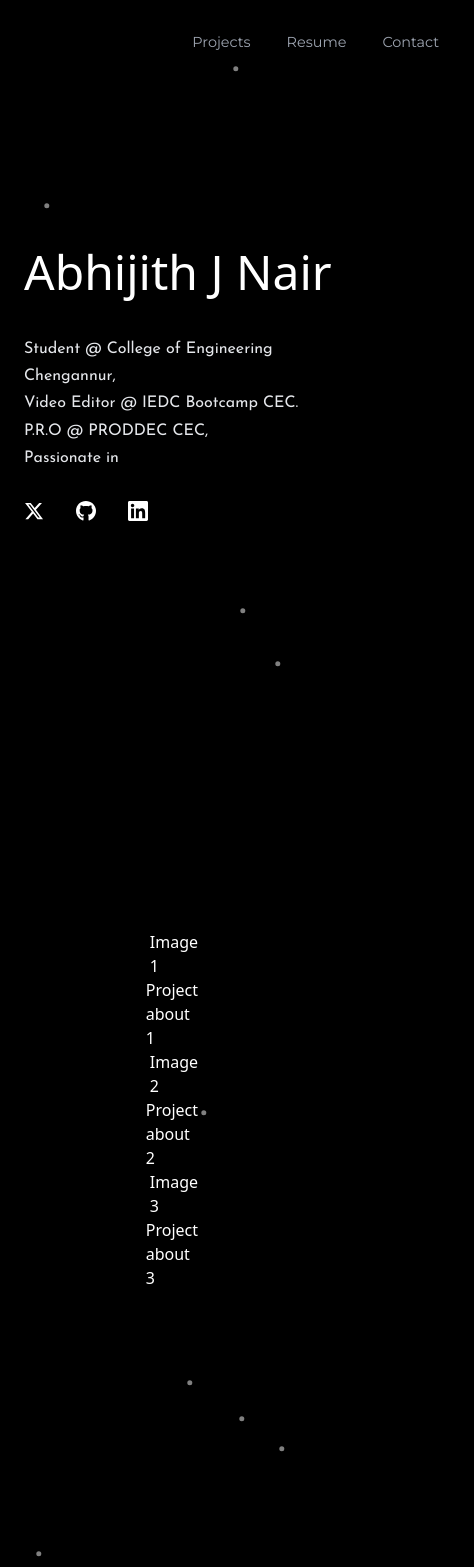
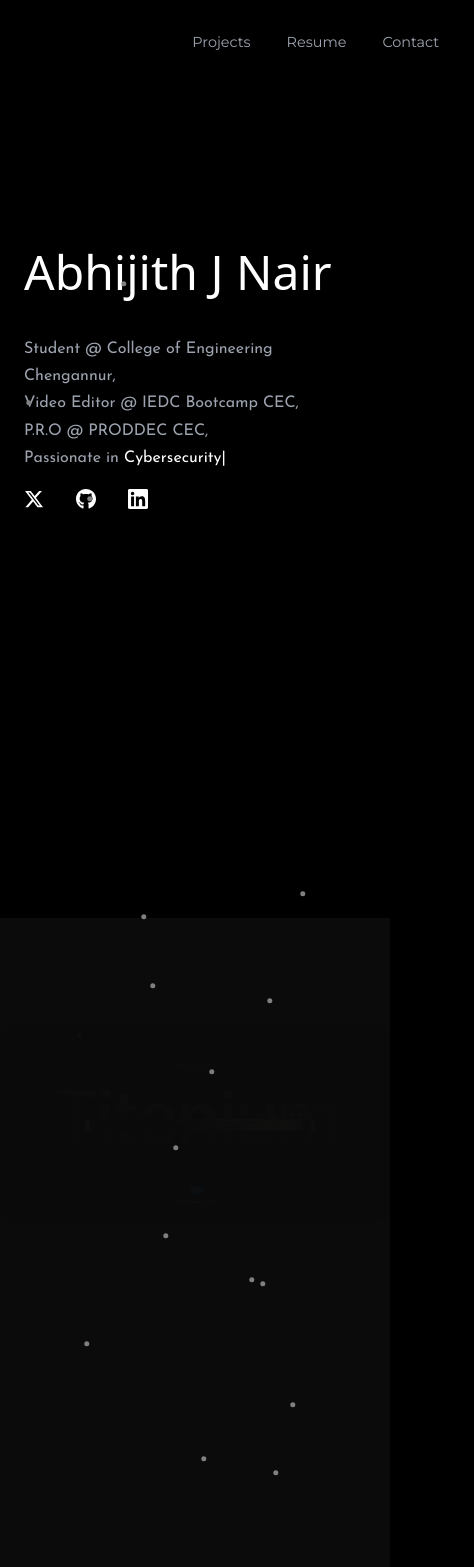
Before and after one commit to ACE-Z666/My-Portfolio, a React (Vite) app: page / in a window 390 px wide. Shown: the top 1567 px of the page, 474 px wide, since content can reach past the window. Built offline with nearby package versions, Linux system fonts and the light colour scheme.

Commit message:
Completed the Desktop View.  # Please enter the commit message for your changes. Lines starting

```diff
--- a/package.json
+++ b/package.json
@@ -18,7 +18,8 @@
     "react-responsive": "^10.0.0",
     "react-responsive-carousel": "^3.2.23",
     "react-router-dom": "^6.22.3",
-    "react-scrollbars-custom": "^4.1.1"
+    "react-scrollbars-custom": "^4.1.1",
+    "react-typed": "^2.0.12"
   },
   "devDependencies": {
     "@types/react": "^18.2.56",
--- a/src/components/About.jsx
+++ b/src/components/About.jsx
@@ -14,7 +14,7 @@ const About = () => {
     })
 
     animateWithGsap('#my-pic', {
-      scale: 1, opacity: 1, duration: 1, ease: 'ease-in'} ,{scrub: true})
+      scale: 1, opacity: 1, duration: 1, ease: 'ease-in'} ,{scrub: 5.5})
 
       animateWithGsap('#about-text1', {y: 0,
         opacity: 1,
--- a/src/components/Dotlayer.jsx
+++ b/src/components/Dotlayer.jsx
@@ -96,7 +96,7 @@ const DotLayer = () => {
 
   return (
     <div ref={dotContainerRef} className="dot-layer absolute inset-0 z-10 pointer-events-none">
-      {Array.from({ length: 30 }).map((_, index) => {
+      {Array.from({ length: 60 }).map((_, index) => { // Increase the number of dots here
         let top, left;
         do {
           top = Math.random() * 100;
--- a/src/components/Footer.jsx
+++ b/src/components/Footer.jsx
@@ -1,13 +1,59 @@
 import React from 'react'
+import {useMediaQuery} from 'react-responsive'
+import { FaXTwitter } from "react-icons/fa6";
+import { FaGithub } from "react-icons/fa";
+import { FaLinkedin } from "react-icons/fa";
 
-const Footer = () => {
+const Desktop = () => {
   return (
     <div  className='flex flex-col'>
-    <div className='bg-[#0f0f0f] h-[15vh]'>
-    <div className='flex flex-row items-start gap-x-24 mx-6 my-8 '>
-      <div>
-        <h1 className='text-white font-bold font-nycd text-3xl'>Abhijith J Nair</h1>
-        <p className='text-gray-400 text-xs'></p>
+    <div className='bg-[#000000] h-[25vh]'>
+    <div className='flex flex-row justify-between items-start mx-48 border-t-2 border-gray-600'>
+      <div className='mt-8'>
+        <h1 className='text-gray-400 font-montserrat text-3xl'>Abhijith J Nair</h1>
+        <p className='text-gray-400 text-xs mt-6' style={{ lineHeight: '1.7' }}>Dedicated to crafting intuitive web experiences that are both visually appealing and highly functional,<br /> while continually exploring the intersection of cutting-edge technology and innovative design to create <br /> impactful digital solutions.</p>
+        <div className='flex gap-8 justify-start mt-4'>
+          <a href="https://twitter.com/AbhijithJN96905?t=Ta5OpvOK7MBetzXmlABGcw&s=09"><FaXTwitter size={25} className='w-[20px] opacity-80 sm:w-[30px] hover:opacity-70' /></a>
+        <a href="https://github.com/ACE-Z666"><FaGithub size={25} className='w-[20px] sm:w-[30px] opacity-80 hover:opacity-70' /></a>
+        <a href="https://www.linkedin.com/in/abhijith-j-nair-0a373727b/" ><FaLinkedin size={25} className='w-[20px] sm:w-[30px] opacity-80 hover:opacity-70' /></a>
+        </div>
+
+      </div>
+      <div className='mt-8'>
+        <h1 className='text-gray-400 font-montserrat text-3xl'>Contact</h1>
+        <p className='text-gray-400 text-xs mt-6 ' style={{ lineHeight: '1.9' }}> +91 860 698 2351 <br /> abhijithjnair4321@gmail.com <br /> chn22csc110@ceconline.edu </p>
+
+      </div>
+
+      <div className='space-r-4 mt-8'>
+        <h1 className='text-gray-400 font-montserrat text-3xl'>Other Links</h1>
+        <p className='text-gray-400 text-xs mt-6 underline' style={{ lineHeight: '1.9' }}> College Of Engineering Chengannur <br /> IEDC Bootcamp CEC <br /> PRODDEC CEC </p>
+
+      </div>
+
+
+
+    </div>
+
+    </div>
+    <div className='bg-[#0b0b0b] h-[4vh]'>
+
+    <div className='flex justify-center items-center mt-2'>
+    <p className='text-gray-400 text-xs'>© 2024 Abhijith J Nair. All rights reserved.</p> </div>
+
+    </div>
+    </div>
+  )
+}
+
+const Mobile = () => {
+  return (
+    <div  className='flex flex-col'>
+    <div className='bg-[#0f0f0f] h-[25vh]'>
+    <div className='flex flex-row items-start gap-x-24 mx-8 mt-8 '>
+      <div className='justify-center items-center'>
+        <h1 className='text-gray-400 font-nycd text-2xl'>Abhijith J Nair</h1>
+        <p className='text-gray-400 text-xs mt-6' style={{ lineHeight: '1.7' }}> College Of Engineering Chengannur <br /> IEDC Bootcamp CEC <br /> PRODDEC CEC </p>
 
       </div>
 
@@ -24,4 +70,10 @@ const Footer = () => {
   )
 }
 
+
+const Footer = () => {
+
+  const isDesktop = useMediaQuery({minWidth: 768})
+  return isDesktop ? <Desktop /> : <Mobile />;}
+
 export default Footer
--- a/src/components/Hero.jsx
+++ b/src/components/Hero.jsx
@@ -5,6 +5,7 @@ import { FaXTwitter } from "react-icons/fa6";
 import { useGSAP } from '@gsap/react'
 import gsap from 'gsap';
 import DotLayer from './Dotlayer'
+import { ReactTyped } from "react-typed";
 
 
 
@@ -23,8 +24,9 @@ const Hero = () => {
         <div className="text-start max-w-3xl mt-48">
         <h1 id='hero' className="text-5xl sm:text-8xl font font-thin text-white sm:mb-10 font-montserrat opacity-0 mb-12">Abhijith J Nair</h1>
           <div className=' items-center opacity-0 translate-y-20 pt-3' id='dde' >
-            <p className="sm:text-2xl text-0.5xl text-gray-200 font-josefinsans mb-6 sm:mb-8 sm:scale-100 scale:75 pr-6 " style={{ lineHeight: '1.7' }}>Student @ College of Engineering Chengannur, <br />Video Editor @ IEDC Bootcamp CEC. <br /> P.R.O @ PRODDEC CEC, <br /> Passionate in  </p>
-        <div className='flex gap-8 justify-start mt-6'>
+            <p className="sm:text-2xl text-0.5xl text-gray-400 font-josefinsans sm:mb-8 sm:scale-100 scale:75 pr-6 " style={{ lineHeight: '1.7' }}>Student @ College of Engineering Chengannur, <br />Video Editor @ IEDC Bootcamp CEC, <br /> P.R.O @ PRODDEC CEC, <br /> Passionate in  <ReactTyped strings={['Web-Development', 'Cybersecurity', 'AI and ML', 'Software-Development','UI/UX Designing']} typeSpeed={80} backSpeed={100} loop className='sm:text-2xl text-0.5xl text-white font-josefinsans sm:scale-100 scale:75 pr-6'/> </p>
+
+        <div className='flex gap-8 justify-start mt-3'>
           <a href="https://twitter.com/AbhijithJN96905?t=Ta5OpvOK7MBetzXmlABGcw&s=09"><FaXTwitter size={30} className='w-[20px] sm:w-[30px] hover:opacity-70' /></a>
         <a href="https://github.com/ACE-Z666"><FaGithub size={30} className='w-[20px] sm:w-[30px] hover:opacity-70' /></a>
         <a href="https://www.linkedin.com/in/abhijith-j-nair-0a373727b/" ><FaLinkedin size={30} className='w-[20px] sm:w-[30px] hover:opacity-70' /></a>
--- a/src/components/Projects.jsx
+++ b/src/components/Projects.jsx
@@ -19,7 +19,7 @@ const Desktop = () => {
         })
 
         animateWithGsap('#my-pic', {
-            scale: 1, opacity: 1, duration: 1, ease: 'power1'} ,{scrub: true})
+            scale: 1, opacity: 1, duration: 1, ease: 'power1'} ,{scrub: 5.5})
 
 
         animateWithGsap('#projects1-text', {x: 0,
@@ -71,9 +71,11 @@ const Desktop = () => {
             </div>
 
         </div>
-        <div className='flex flex-row justify-start items-center pb-32 mb-48'>
+        <div className='flex flex-row justify-start items-center pb-8 mb-48'>
             <div>
-                  <p id='projects3-text' style={{ lineHeight: '1.7' }} className=' pr-20 content-heading pb-8 mr-0 font-josefinsans overflow-hidden projects2-text sm:text-xl sm:scale-100 text-0.5xl'>t is a project done on HTML and spline where i created a 3D presentation of a Youtube Educator "Anna Thomas " as a token of appreciation for participating in a talk session conducted by IEDC Bootcamp CEC</p>
+                  <p id='projects3-text' style={{ lineHeight: '1.7' }} className=' pr-20 content-heading pb-8 mr-0 font-josefinsans overflow-hidden projects2-text sm:text-xl sm:scale-100 text-0.5xl'>It is a project done on HTML and Spline where i created a 3D presentation of a Youtube Educator "Anna Thomas " as a token of appreciation for participating in a talk session conducted by IEDC Bootcamp CEC. ber
+                  <br /> Link: <a href="https://talk-session-p.vercel.app/" className='text-blue-500'>talk-session-p.vercel.app</a>
+                  </p>
             </div>
             <div>
             <img src="./assets/t-s.png" alt="Reload Page"  id="my-pic" className='rounded-2xl  w-[1000px] about-img ' />
@@ -89,40 +91,85 @@ const Desktop = () => {
 
   const Mobile = () => {
 
+    useGSAP (() => {
+        animateWithGsap( '#title', {
+          opacity: 1,
+          x: 0,
+          duration: 0.5,
+          ease: 'power2.inOut'
+
+        })
+
+        animateWithGsap('#my-pic', {
+            scale: 1, opacity: 1, duration: 1, ease: 'power1'} ,{scrub: 5.5})
+
+
+        animateWithGsap('#projects1-text', {x: 0,
+            opacity: 1,
+            ease: 'ease-in', duration: 1,
+        })
+
+        animateWithGsap('#projects2-text', {x: 0,
+            opacity: 1,
+            ease: 'ease-in', duration: 0.6,
+        })
+
+        animateWithGsap('#projects3-text', {x: 0,
+            opacity: 1,
+            ease: 'ease-in', duration: 0.6,
+        })
+
+      }, [])
+
+
         return (
 
-    <div className='h-full mx-48 flex flex-col'>
-        <div className='flex flex-col justify-end items-end'>
-            <div>
-                    Image 1
+            <div className="bg-[#0b0b0b]">
+            <div className="flex flex-col justify-start items-center content-layer mx-4">
+              <h1 id="title" className="projects2-text text-gray-200 pt-10 text-3xl mb-12 font-josefinsans">
+               Main Projects
+              </h1>
+
+              <div className="flex flex-col justify-start items-center pb-32">
+                <div className="w-full">
+                  <img src="./assets/i-c-p.png" alt="Reload Page" id="my-pic" className="rounded-2xl w-full about-img" />
                 </div>
-            <div>
-                Project about 1
+                <div className="mt-8">
+                  <p id="projects2-text" style={{ lineHeight: '1.7' }} className="mt-12 items-start pr-0 content-heading pb-8 font-josefinsans overflow-hidden projects2-text text-base">
+                    This project is a clone of the iPhone page from Apple, showcasing a detailed and visually appealing design using Three.js and modern web development techniques. It replicates the smooth transitions, animations, and high-quality visuals of the original page.
+                    <br /> Link: <a href="https://iphone-3js-project.vercel.app/" className="text-blue-500">iphone-3js-project.vercel.app</a>
+                  </p>
+                </div>
               </div>
 
+              <div className="flex flex-col justify-start items-center pb-32">
+                <div className="w-full">
+                  <img src="./assets/s-b-s.png" alt="Reload Page" id="my-pic" className="rounded-2xl w-full about-img" />
                 </div>
-        <div className='flex flex-col justify-end items-end'>
-            <div>
-                    Image 2
+                <div className="mt-8">
+                  <p id="projects1-text" style={{ lineHeight: '1.7' }} className="content-heading pb-8 font-josefinsans overflow-hidden projects1-text text-base">
+                    Eclipso is a comprehensive web hosting platform designed to provide users with an efficient, reliable, and easy-to-use interface for managing their websites. This project focuses on delivering top-notch performance and scalability.
+                    <br /> Link: <a href="https://eclipso.vercel.app/" className="text-blue-500">eclipso.vercel.app</a>
+                  </p>
                 </div>
-            <div>
-                Project about 2
               </div>
 
+              <div className="flex flex-col justify-start items-center pb-8 mb-48">
+                <div className="w-full">
+                  <img src="./assets/t-s.png" alt="Reload Page" id="my-pic" className="rounded-2xl w-full about-img" />
                 </div>
-        <div className='flex flex-col justify-end items-end'>
-            <div>
-                    Image 3
+                <div className="mt-8">
+                  <p id="projects3-text" style={{ lineHeight: '1.7' }} className="content-heading pb-8 font-josefinsans overflow-hidden projects2-text text-base">
+                    It is a project done on HTML and Spline where I created a 3D presentation of a YouTube Educator "Anna Thomas" as a token of appreciation for participating in a talk session conducted by IEDC Bootcamp CEC.
+                    <br /> Link: <a href="https://talk-session-p.vercel.app/" className="text-blue-500">talk-session-p.vercel.app</a>
+                  </p>
                 </div>
-            <div>
-                Project about 3
               </div>
-
             </div>
-
           </div>
         );
       };
+
 
 const Projects = () => {
 
```
Also changed, not shown: 1 other file (tests, documents, lock files or other folders). Lines whose indentation alone changed are shown as unchanged.
